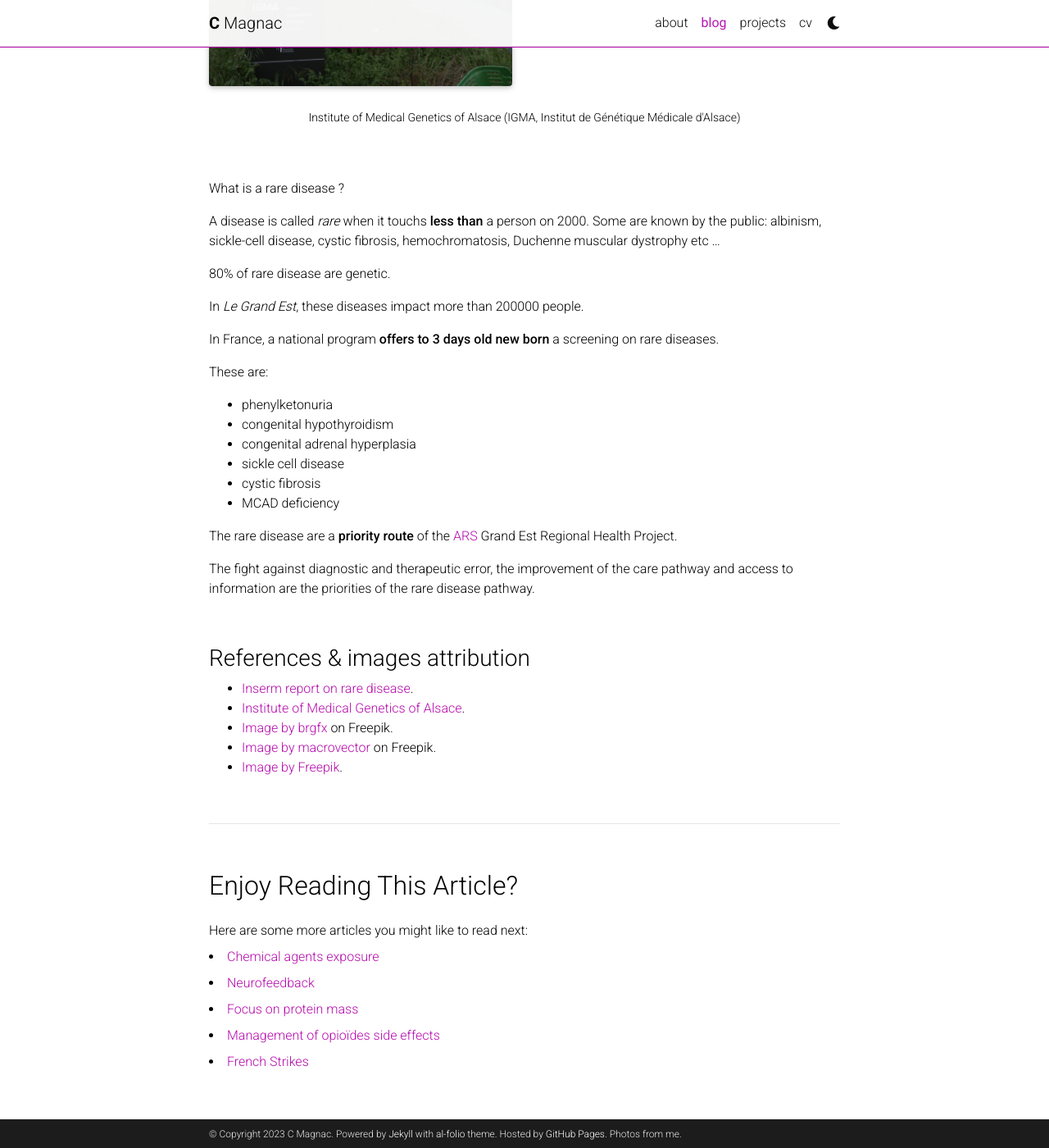
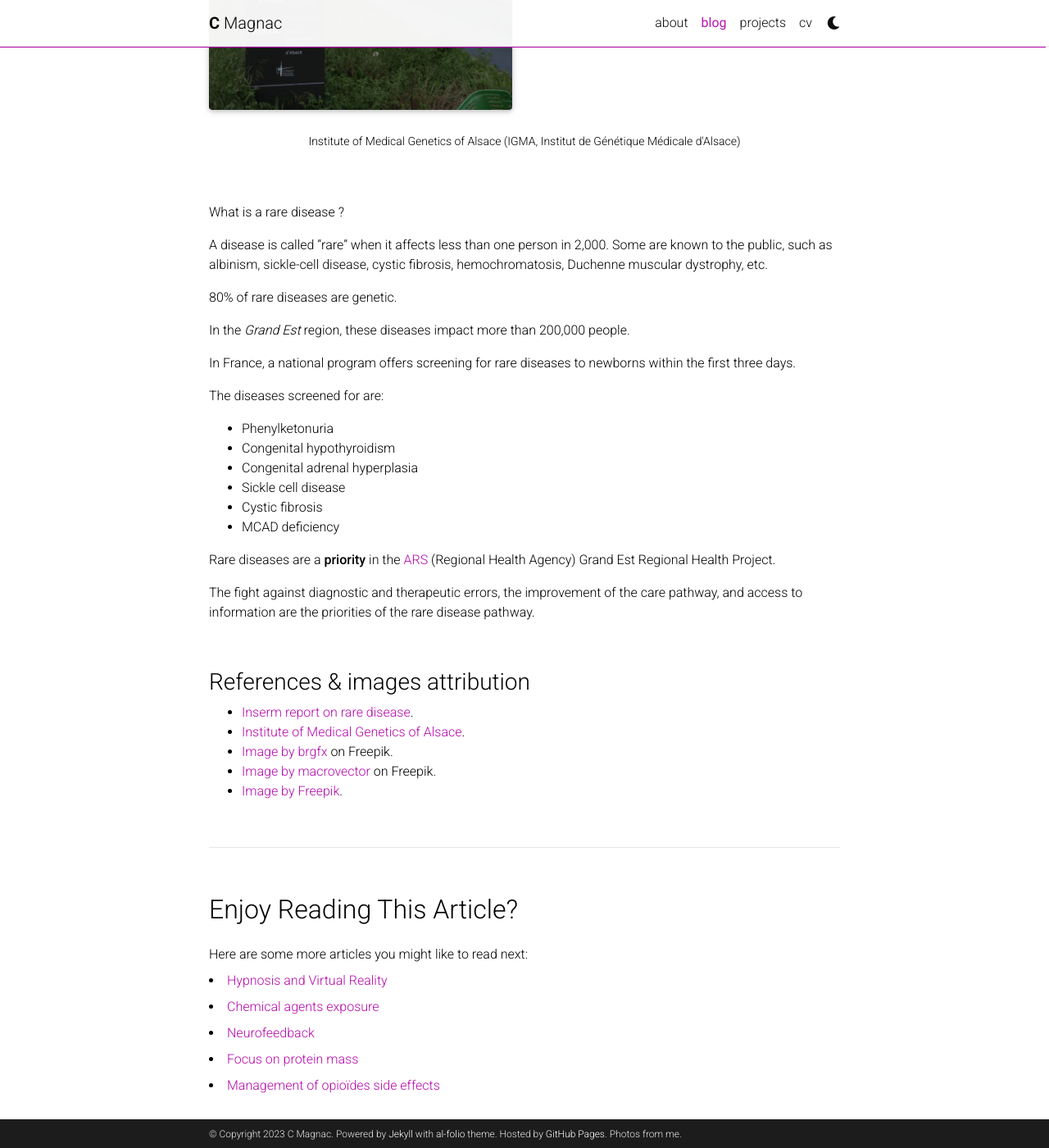
Before and after one commit to CMagnac/cmagnac.github.io, a Jekyll site: the page built from _posts/2023-05-13-educational-genetics.md, in a window 1280 px wide and 1400 px high, scrolled down 5094 px. Shown: the whole window at 82% size. Built offline with Jekyll 4.4.1, drawn with Linux system fonts in a browser that asks for light colours; full-size pictures stand in for the smaller copies a plugin makes; comment, search, counter and statistics services are not loaded; a style sheet for code colours, icons or effects is not loaded; some of the changed text lies outside the part shown.

Commit message:
Correct last week post, add new post, update categories

````diff
--- a/_posts/2023-05-13-educational-genetics.md
+++ b/_posts/2023-05-13-educational-genetics.md
@@ -4,18 +4,18 @@ title:  Focus on DNA
 date:   2023-05-13 08:00:00
 description: Object-Oriented Programming in Python
 tags: false
-categories: Educational-code
+categories: Educational
 ---
 
-Last week, students asked me to explain a fundamental concept in biology, the translation and transcription process.
+Last week, students asked me to explain a fundamental concept in biology: the translation and transcription process.
 
-This gave me the idea to use our knowledges in computer science to apply theory in an experimental way. Indeed, we are all python addicted.
+This gave me the idea to use our knowledge in computer science to apply theory in an experimental way. Indeed, we are all addicted to Python.
 
-On the one hand, I presented a short resume on definition, basics are so important.
+On one hand, I presented a brief summary of the definition because basics are so important.
 
-On the other hand, we implemented a python object solution to two questions from the Rosalind plateform.
+On the other hand, we implemented a Python object solution to two questions from the Rosalind platform.
 
-Finally I describe some diseases who result from genetics disorder.
+Finally, I will describe some diseases that result from genetic disorders.
 
 <div class="row mt-3">
     <div class="col-sm mt-3 mt-md-0">
@@ -55,7 +55,7 @@ The RiboNucleic Acid or RNA is a polymeric molecule essential in various biologi
 
 ## Our solutions
 
-I picked two examples from rosalind website.
+I choose two examples from the Rosalind website. In Python
 
 * [Transcribing DNA to RNA](https://rosalind.info/problems/rna/)
 * [Translating RNA into Protein](https://rosalind.info/problems/prot/)
@@ -64,9 +64,11 @@ I picked two examples from rosalind website.
 
 ### Focus on property
 
-In Python, property() is a **built-in function** that creates and returns a property object.
+In Python, *property()* is a **built-in function** that creates and returns a property object.
 
+```python
 property(fget=None, fset=None, fdel=None, doc=None)
+```
 
 * fget is function to **get value** of the attribute.
 * fset is function to **set value** of the attribute.
@@ -75,18 +77,19 @@ property(fget=None, fset=None, fdel=None, doc=None)
 
 It defines **the properties of an object**.
 
-When it comes to code, you always want to make things complex. As it is suggest in the PEP20, simple is better than complex.
+When it comes to coding, you always want to make things complex. As suggested in **PEP20**, simplicity is better than complexity.
 
 <br>
 
 ### Simplify the problem
 
-Even if some RNA molecules, such as transfer RNA (tRNA) and ribosomal RNA (rRNA), have other functions in the cell and do not follow the **three-nucleotide codon rule**.
-I decided to narrow the scope at the three length codons rule.
+Even though some RNA molecules, such as transfer RNA (tRNA) and ribosomal RNA (rRNA), have other functions in the cell and do not follow the **three-nucleotide codon rule**, I decided to narrow the scope to the three-length codon rule.
 
-Note the difference between **continue** and **break** statement in the rna_translation definition. If you replace it by break, you won't have the expected output in case of a stoping codon.
+Note the difference between **continue** and **break** statement in the **rna_translation** definition.
 
-**First step** : create a json file, **rnacodon_table.json**. We will use this file to translate RNA into the amino acid.
+If you replace **continue** with **break**, you won't get the expected output in the case of a stop codon.
+
+**First step**: create a JSON file, **rnacodon_table.json**. We will use the file to translate RNA into the amino acids.
 
 ```json
 {
@@ -172,7 +175,7 @@ if __name__ == "__main__":
     print(rna.rna_translation() == sample_output)
 ```
 
-**Final step** : run the code in the command line interpreter.
+**Final step**: Run the code in the command line interpreter.
 
 ```sh
 python genetics.py
@@ -187,9 +190,9 @@ True
 
 <br>
 
-Obviously, there are so many imperfections but I let my students thinking more about it.
+Obviously, there are many imperfections, but I encourage my students to think more about them.
 
-I will conclude on rare diseases.
+I will conclude with rare diseases.
 
 <br>
 
@@ -211,26 +214,26 @@ I will conclude on rare diseases.
 
 What is a rare disease ?
 
-A disease is called *rare* when it touchs **less than** a person on 2000. Some are known by the public: albinism, sickle-cell disease, cystic fibrosis, hemochromatosis, Duchenne muscular dystrophy etc ...
+A disease is called "rare" when it affects less than one person in 2,000. Some are known to the public, such as albinism, sickle-cell disease, cystic fibrosis, hemochromatosis, Duchenne muscular dystrophy, etc.
 
-80% of rare disease are genetic.
+80% of rare diseases are genetic.
 
-In *Le Grand Est*, these diseases impact more than 200000 people.
+In the *Grand Est* region, these diseases impact more than 200,000 people.
 
-In France, a national program **offers to 3 days old new born** a screening on rare diseases.
+In France, a national program offers screening for rare diseases to newborns within the first three days.
 
-These are:
+The diseases screened for are:
 
-* phenylketonuria
-* congenital hypothyroidism
-* congenital adrenal hyperplasia
-* sickle cell disease
-* cystic fibrosis
+* Phenylketonuria
+* Congenital hypothyroidism
+* Congenital adrenal hyperplasia
+* Sickle cell disease
+* Cystic fibrosis
 * MCAD deficiency
 
-The rare disease are a **priority route** of the [ARS](https://www.grand-est.ars.sante.fr/) Grand Est Regional Health Project.
+Rare diseases are a **priority** in the [ARS](https://www.grand-est.ars.sante.fr/) (Regional Health Agency) Grand Est Regional Health Project.
 
-The fight against diagnostic and therapeutic error, the improvement of the care pathway and access to information are the priorities of the rare disease pathway.
+The fight against diagnostic and therapeutic errors, the improvement of the care pathway, and access to information are the priorities of the rare disease pathway.
 
 <br>
 
````
Also changed, not shown: other parts of _posts/2023-05-13-educational-genetics.md (+2 -2 lines), _posts/2023-04-15-opioides-side-effect.md (+1 -1 lines), _posts/2023-04-21-educational-python.md (+1 -1 lines), _posts/2023-05-05-pegasys.md (+1 -0 lines), _posts/2023-05-19-medical-hypnosis.md (added, +127 -0 lines), assets/img/hypnosis.jpg (added).
